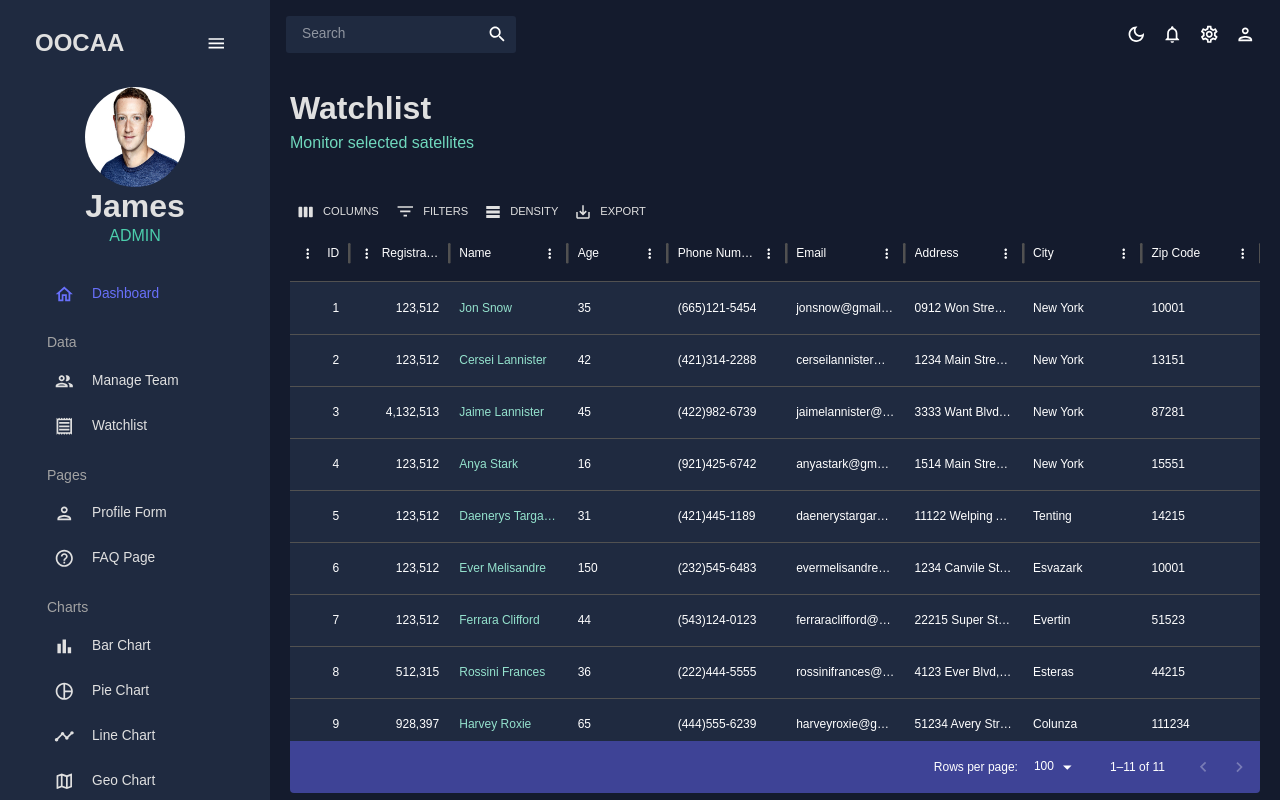
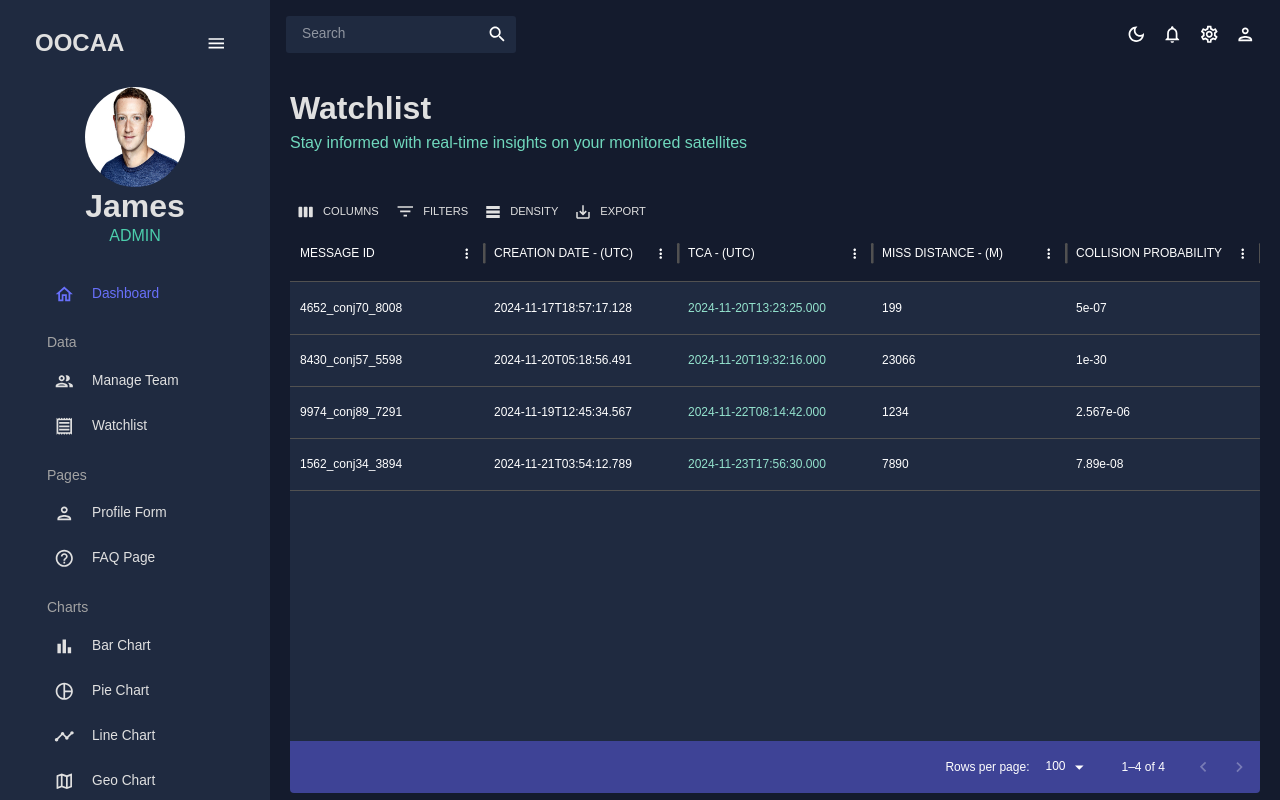
Before and after one commit to anmol02singh/OOCAA-UI, a React (Create React App) app: page /watchlist in a window 1280 px wide. Built offline with nearby package versions, Linux system fonts and the light colour scheme; no server answers.

Commit message:
Watchlist (before aplha release)

```diff
--- /dev/null
+++ b/src/Data/mockDataWatchlist.tsx
@@ -0,0 +1,32 @@
+import { tokens } from "../theme.tsx";
+
+export const mockDataWatchlist = [
+    {
+      id: "4652_conj70_8008",
+      CREATION_DATE: "2024-11-17T18:57:17.128",
+      TCA: "2024-11-20T13:23:25.000",
+      MISS_DISTANCE: "199",
+      COLLISION_PROBABILITY: "5e-07",
+    },
+    {
+      id: "8430_conj57_5598",
+      CREATION_DATE: "2024-11-20T05:18:56.491",
+      TCA: "2024-11-20T19:32:16.000",
+      MISS_DISTANCE: "23066",
+      COLLISION_PROBABILITY: "1e-30",
+    },
+    {
+      id: "9974_conj89_7291",
+      CREATION_DATE: "2024-11-19T12:45:34.567",
+      TCA: "2024-11-22T08:14:42.000",
+      MISS_DISTANCE: "1234",
+      COLLISION_PROBABILITY: "2.567e-06",
+    },
+    {
+      id: "1562_conj34_3894",
+      CREATION_DATE: "2024-11-21T03:54:12.789",
+      TCA: "2024-11-23T17:56:30.000",
+      MISS_DISTANCE: "7890",
+      COLLISION_PROBABILITY: "7.89e-08",
+    },
+  ];
--- a/src/scenes/Watchlist/index.tsx
+++ b/src/scenes/Watchlist/index.tsx
@@ -1,41 +1,42 @@
 import { Box } from "@mui/material";
 import { DataGrid, GridToolbar, GridColDef } from "@mui/x-data-grid";
 import { tokens } from '../../theme.tsx';
-import { mockDataContacts } from "../../Data/mockData.tsx";
 import Header from "../../components/Header.tsx";
 import React from "react";
 import { useTheme } from "@mui/material";
+import { mockDataWatchlist } from "../../Data/mockDataWatchlist.tsx";
 
 const Contacts = () => {
   const theme = useTheme();
   const colors = tokens(theme.palette.mode);
 
   const columns: GridColDef[] = [
-    { field: "id", headerName: "ID", flex: 0.5, type: "number" },
-    { field: "registrarId", headerName: "Registrar ID", type: "number" },
+    { field: "id", headerName: "MESSAGE ID", flex: 1},
+    { field: "CREATION_DATE", headerName: "CREATION DATE - (UTC)", flex: 1 },
     {
-      field: "name",
-      headerName: "Name",
+      field: "TCA",
+      headerName: "TCA - (UTC)",
       flex: 1,
       cellClassName: "name-column--cell",
     },
     {
-      field: "age",
-      headerName: "Age",
-      type: "number",
-      headerAlign: "left",
-      align: "left",
+      field: "MISS_DISTANCE",
+      headerName: "MISS DISTANCE - (M)",
+      flex: 1
+     // type: "number",
+     // headerAlign: "left",
+     // align: "left",
     },
-    { field: "phone", headerName: "Phone Number", flex: 1 },
-    { field: "email", headerName: "Email", flex: 1 },
-    { field: "address", headerName: "Address", flex: 1 },
-    { field: "city", headerName: "City", flex: 1 },
-    { field: "zipCode", headerName: "Zip Code", flex: 1 },
+    { field: "COLLISION_PROBABILITY", headerName: "COLLISION PROBABILITY", flex: 1 },
+   // { field: "email", headerName: "Email", flex: 1 },
+   // { field: "address", headerName: "Address", flex: 1 },
+   // { field: "city", headerName: "City", flex: 1 },
+   // { field: "zipCode", headerName: "Zip Code", flex: 1 },
   ];
 
   return (
     <Box m="20px">
-      <Header title="Watchlist" subtitle="Monitor selected satellites" />
+      <Header title="Watchlist" subtitle="Stay informed with real-time insights on your monitored satellites" />
       <Box
         m="40px 0 0 0"
         height="75vh"
@@ -60,7 +61,7 @@ const Contacts = () => {
         }}
       >
         <DataGrid
-          rows={mockDataContacts}
+          rows={mockDataWatchlist}
           columns={columns}
           slots={{ toolbar: GridToolbar }}
         />
```
